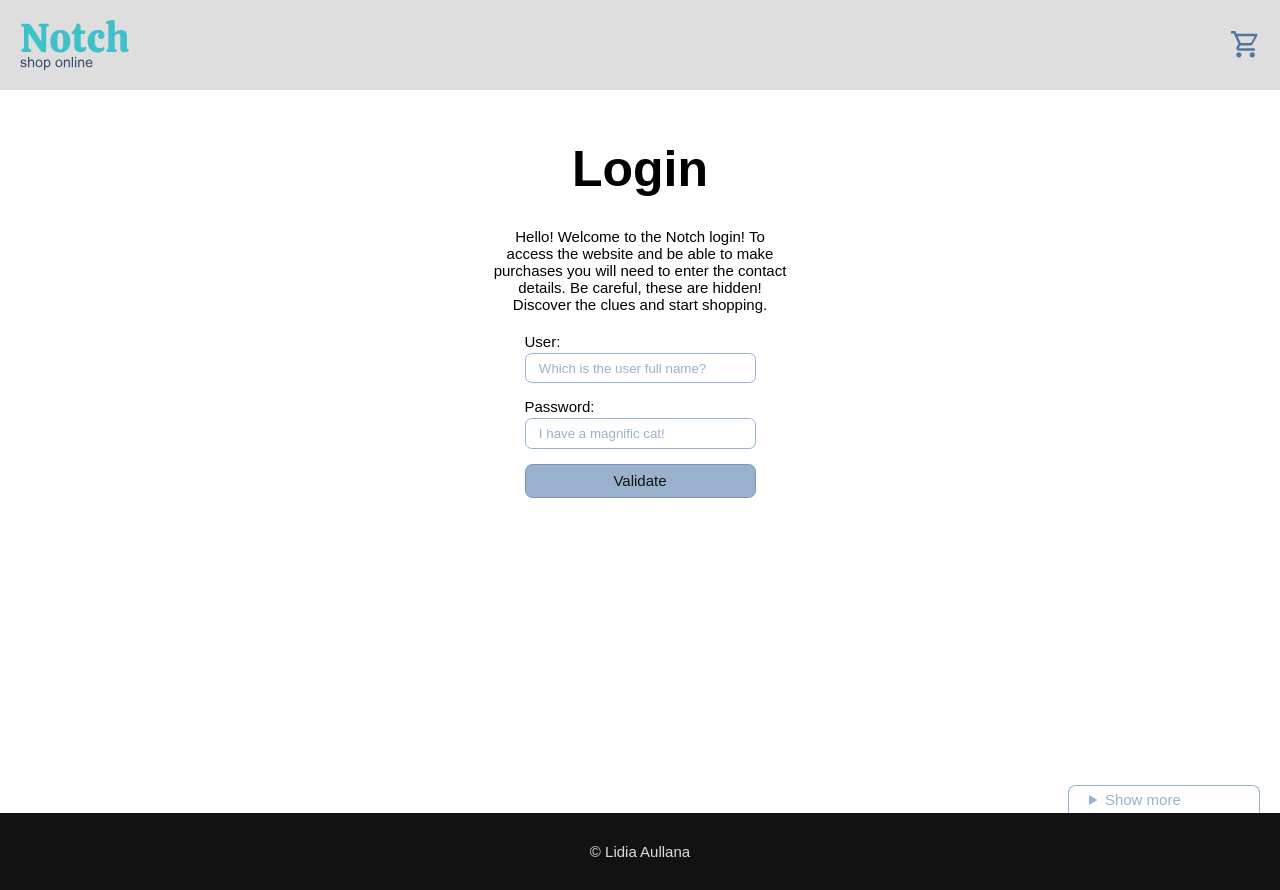
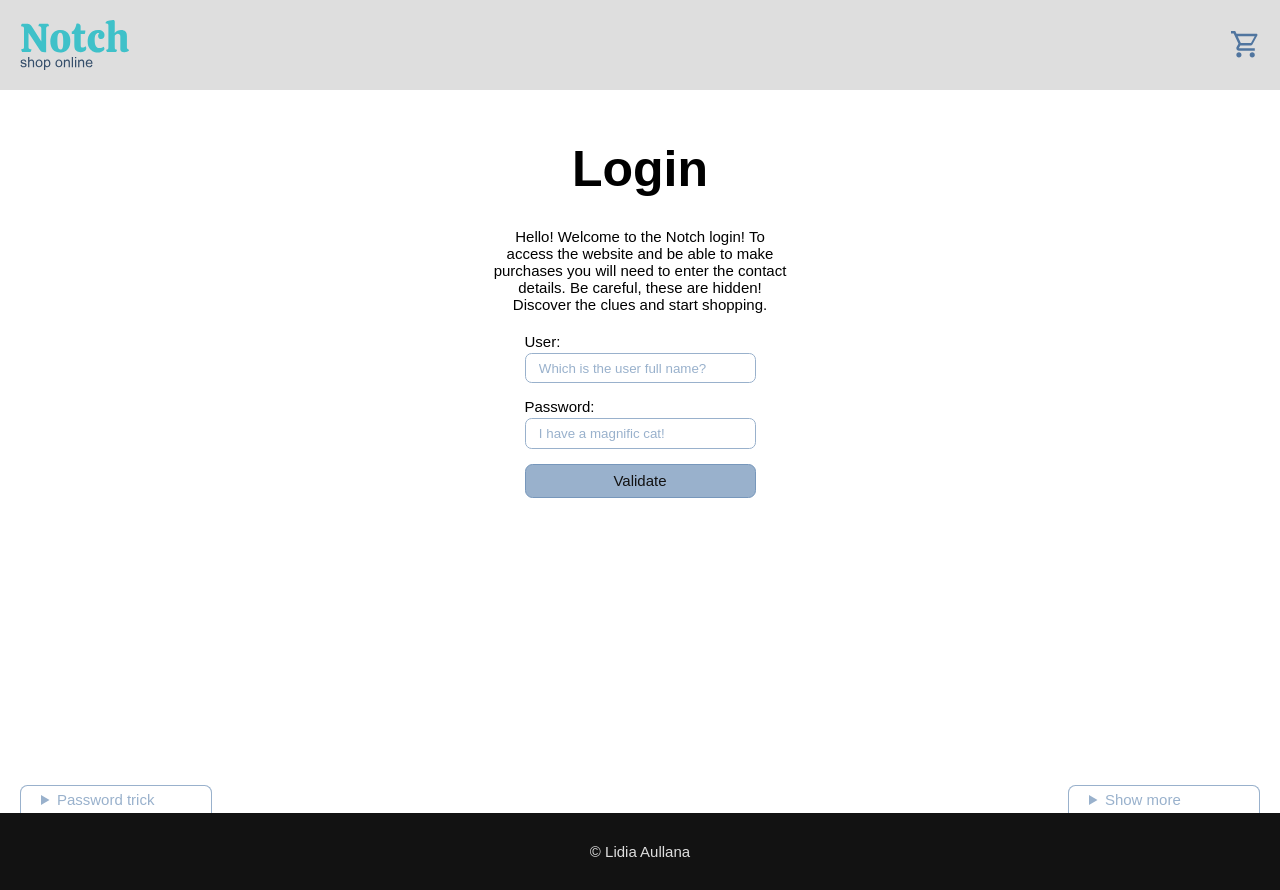
Before and after one commit to LidiaA3/login-shop, a React (Vite) app: page /login in a window 1280 px wide. Built offline with nearby package versions, Linux system fonts and the light colour scheme; no server answers.

Commit message:
Add a new popup to login page

```diff
--- a/src/views/login/Login.jsx
+++ b/src/views/login/Login.jsx
@@ -16,13 +16,13 @@ function Login() {
   const [showAlertPassword, setShowAlertPassword] = useState(false);
 
   function validateForm() {
-    if(userInput == 'Nora Dufort' && passwordInput == 'Misifu') {
+    if(userInput == 'Nora Dufort' && passwordInput == 'misifu') {
       setUserIsLogin(true);
     } else {
       if(userInput != 'Nora Dufort') {
         setShowAlertUser(true);
       }
-      if(passwordInput != 'Misifu') {
+      if(passwordInput != 'misifu') {
         setShowAlertPassword(true);
       }
     }
@@ -62,9 +62,14 @@ function Login() {
         {showAlertPassword && <Alert text="The password doesn't match" close={setShowAlertPassword} />}
       </div>
 
-      <details className="login__popup">
+      <details className="login__popup login__popup--right">
         <summary className='login__popup__summary'>Show more</summary>
         <p>Hi! My name is Nora Dufort. I love cats and books. I have a cat named Misifu that represents my life.</p>
+      </details>
+
+      <details className="login__popup login__popup--left">
+        <summary className='login__popup__summary'>Password trick</summary>
+        <p>When I write my name I always respect upper and lower case letters unless it is a password where I always use lower case letters.</p>
       </details>
 
     </div>
--- a/src/views/login/Login.scss
+++ b/src/views/login/Login.scss
@@ -16,7 +16,6 @@
     &__popup {
         position: absolute;
         bottom: 0;
-        right: 2rem;
         width: 15rem;
         padding: .5rem 2rem;
         border: .1em solid $color-blue-lighter;
@@ -24,6 +23,14 @@
         border-radius: .5em .5em 0 0;
         color: $color-blue-lighter;
         transition: all 1s ease-in-out;
+
+        &--right {
+            right: 2rem;
+        }
+
+        &--left {
+            left: 2rem;
+        }
 
         &[open] {
             padding: 2rem;
```
